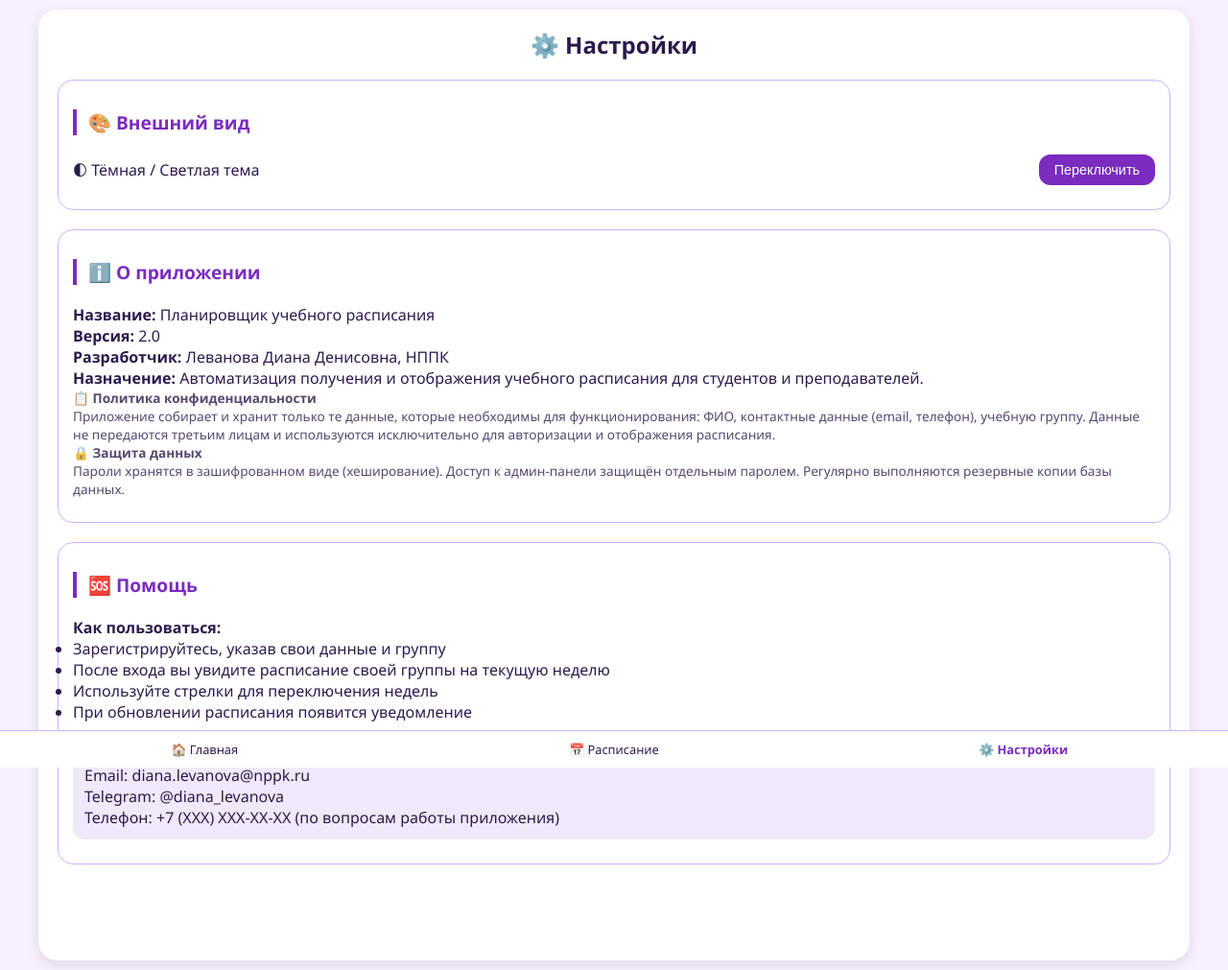
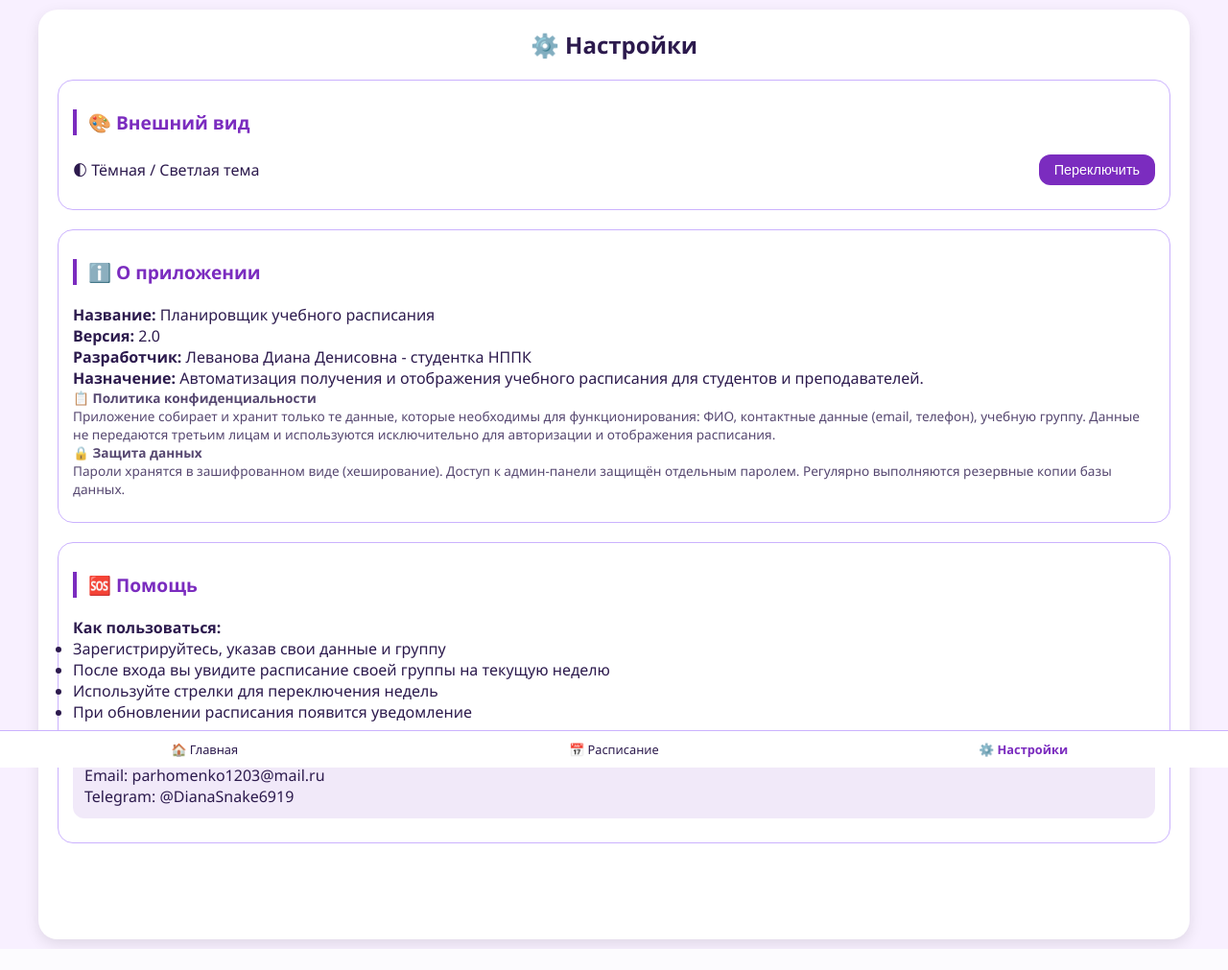
Before and after one commit to parhomenko12/schedule-planner, a Flask app: page /settings in a window 1280 px wide. Shown: the whole page at 96% size. After the commit the page ends 989 px from the top, so only its background shows below. Run offline with Flask 3, Linux system fonts and the light colour scheme; the visitor is signed in with stand-in values (Sample User, id 1).

Commit message:
Update settings.html

```diff
--- a/templates/settings.html
+++ b/templates/settings.html
@@ -102,7 +102,7 @@
             <div class="settings-item">
                 <p><strong>Название:</strong> Планировщик учебного расписания</p>
                 <p><strong>Версия:</strong> 2.0</p>
-                <p><strong>Разработчик:</strong> Леванова Диана Денисовна, НППК</p>
+                <p><strong>Разработчик:</strong> Леванова Диана Денисовна - студентка НППК</p>
                 <p><strong>Назначение:</strong> Автоматизация получения и отображения учебного расписания для студентов и преподавателей.</p>
                 <div class="policy-text">
                     <strong>📋 Политика конфиденциальности</strong>
@@ -126,9 +126,8 @@
                 </ul>
                 <div class="contact-info">
                     <strong>📧 Контакты администратора:</strong><br>
-                    Email: diana.levanova@nppk.ru<br>
-                    Telegram: @diana_levanova<br>
-                    Телефон: +7 (XXX) XXX-XX-XX (по вопросам работы приложения)
+                    Email: parhomenko1203@mail.ru<br>
+                    Telegram: @DianaSnake6919<br>
                 </div>
             </div>
         </div>
```
